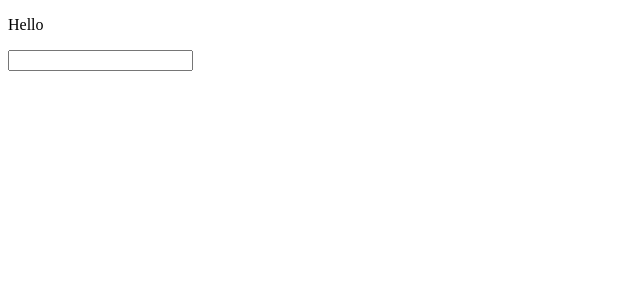
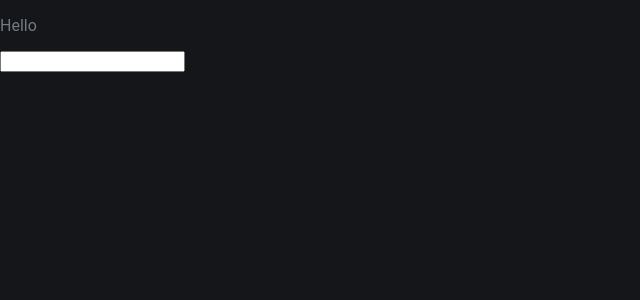
Before and after one commit to mtrybus2208/fe-comments-system, a React (Create React App) app: page / in a window 1280 px wide. Shown: the top 300 px of the page, without its empty margins (0-640 px from the left). Built offline with nearby package versions, Linux system fonts and the light colour scheme.

Commit message:
Add global styles

```diff
--- a/src/index.tsx
+++ b/src/index.tsx
@@ -1,13 +1,19 @@
 import React from 'react';
 import ReactDOM from 'react-dom';
 import { Provider } from 'react-redux';
+import { ThemeProvider } from 'styled-components';
+import GlobalStyle from './theme/GlobalStyle';
+import theme from './theme/theme';
 import App from './App';
 import store from './store';
 import * as serviceWorker from './serviceWorker';
 
 ReactDOM.render(
   <Provider store={store}>
-    <App />
+    <GlobalStyle />
+    <ThemeProvider theme={theme}>
+      <App />
+    </ThemeProvider>
   </Provider>,
   document.getElementById('root'),
 );
--- /dev/null
+++ b/src/theme/GlobalStyle.ts
@@ -0,0 +1,28 @@
+import { createGlobalStyle } from 'styled-components';
+import theme from './theme';
+
+const GlobalStyle = createGlobalStyle`
+  * {
+    box-sizing: border-box;
+  }
+
+  ::selection{
+    background: ${theme.accent};
+  }
+
+  img::selection{
+    background: transparent;
+  }
+
+  body {
+    margin: 0;
+    padding: 0;
+    font-family: 'Roboto', sans-serif;
+    color: #747a81;
+    background: #141619;
+    box-sizing: border-box;
+    -webkit-tap-highlight-color: ${theme.accent};
+  }
+`;
+
+export default GlobalStyle;
--- /dev/null
+++ b/src/theme/theme.ts
@@ -0,0 +1,56 @@
+const theme = {
+  headerBg: '#363030',
+  primary: '#b36bc5',
+  accent: '#bd790b',
+  secondary: '#fff',
+  borderColor: '#ccc',
+  baseFontColor: '#484747',
+  darkFontColor: '#111315',
+  success: '#1a3e24',
+  error: '#581a1a',
+  borderRadius: {
+    button: '25px',
+  },
+  base: {
+    light: '#23272d',
+    avatarBg: '#2e333b',
+  },
+  grey: {
+    base: '#eee',
+    light: '#e6e5e5',
+    semiDark: '#aaa',
+    dark: '#383838',
+  },
+  shadow: {
+    base: 'rgba(0, 0, 0, .12) 0 1px 6px',
+    dark: 'rgba(0, 0, 0, .2) 0 1px 6px',
+  },
+  padding: {
+    sm: 10,
+    md: 20,
+    lg: 50,
+  },
+  media: {
+    mobileS: '(min-width: 320px)',
+    mobileM: '(min-width: 375px)',
+    mobileL: '(min-width: 425px)',
+    tablet: '(min-width: 768px)',
+    laptop: '(min-width: 1024px)',
+    laptopL: '(min-width: 1440px)',
+    desktop: '(min-width: 1920px)',
+    desktopL: '(min-width: 2560px)',
+  },
+  link: {
+    bg: {
+      active: `linear-gradient(
+          to top,
+          rgb(31, 37, 42),
+          rgb(34, 40, 46) 50%,
+          rgb(38, 45, 53) 76%,
+          rgb(40, 48, 59));`,
+      normal: 'transparent',
+    },
+  },
+};
+
+export default theme;
```
Also changed, not shown: src/components/index.ts (added), src/pages/index.ts (added), src/shared/index.ts (added), src/utils/index.ts (added).
